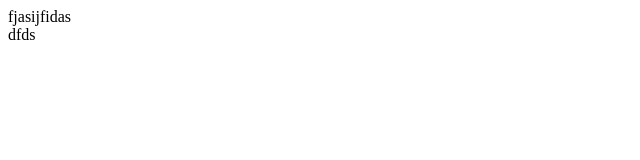
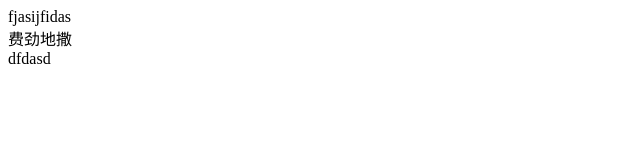
Before and after one commit to gczstudio/example, a plain HTML site: page index.html in a window 1280 px wide. Shown: the whole page, without its empty margins (0-640 px from the left). Drawn offline with Linux system fonts and the light colour scheme.

Commit message:
second commit

```diff
--- a/index.html
+++ b/index.html
@@ -6,6 +6,7 @@
 </head>
 <body>
 	<div>fjasijfidas</div>
-	<div>dfds</div>
+	<div>费劲地撒</div>
+	<div>dfdasd</div>
 </body>
 </html>
```
